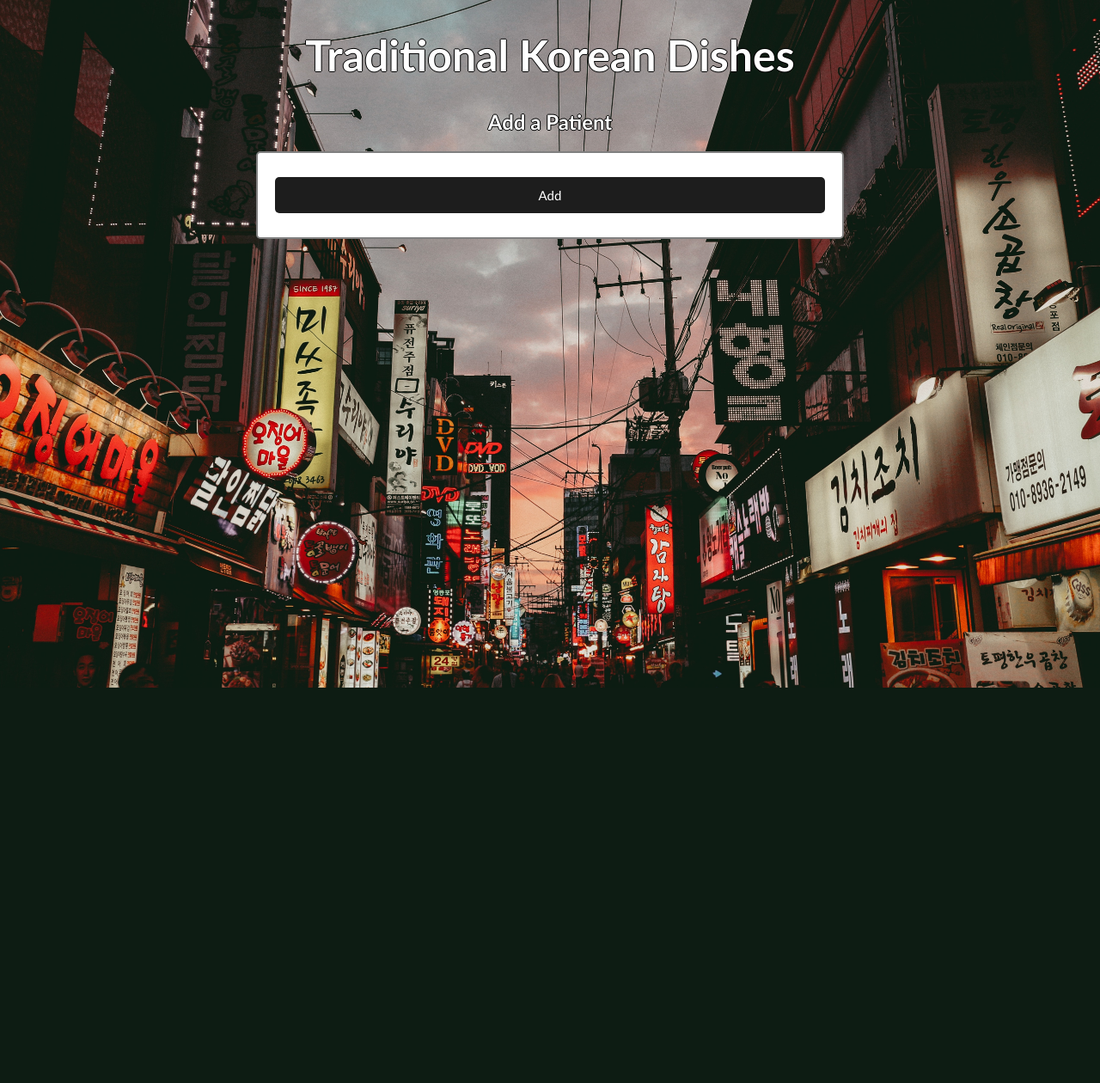
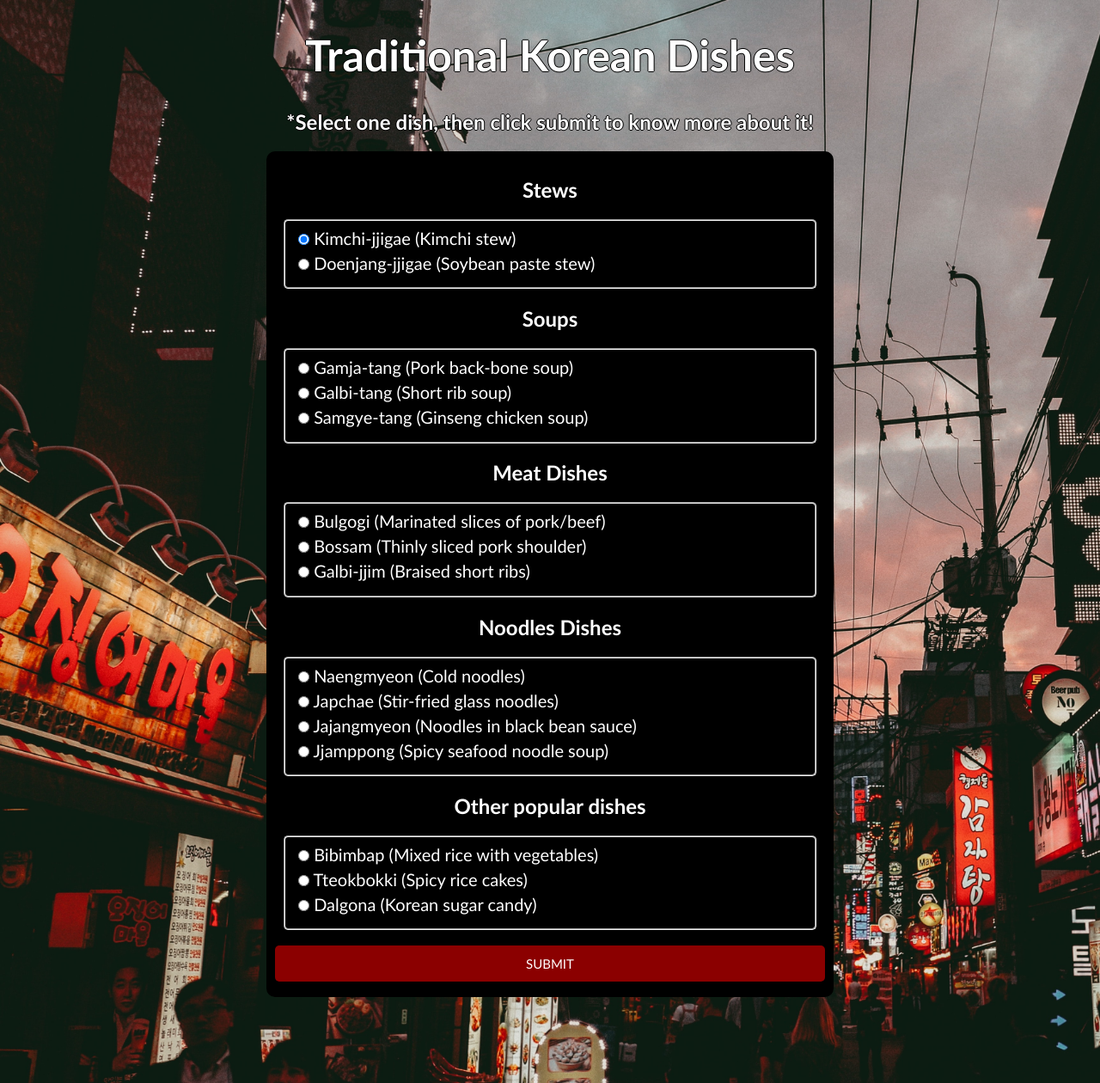
Before and after one commit to davidju4717/korean_traditional_dishes, a Flask app: page / in a window 1280 px wide. Shown: the whole page at 86% size. Before the commit the page ends 800 px from the top, so only its background shows below. Run offline with Flask 2, Linux system fonts and the light colour scheme.

Commit message:
Dish Selection Screen

```diff
--- a/app.py
+++ b/app.py
@@ -7,3 +7,10 @@ app = Flask(__name__)
 @app.route('/')
 def index():
     return render_template("index.html")
+
+@app.route('/dish', methods=['POST'])
+def dish():
+    if request.method == 'POST':
+        dish = request.form.get("group1")
+        description = "Bibimbap[1] (/ˈbiːbɪmbæp/ BEE-bim-bap,[2] from Korean 비빔밥 [pi.bim.p͈ap̚], literally 'mixed rice'), sometimes romanized as bi bim bap or bi bim bop, is a Korean rice dish. The term 'bibim' means mixing rice (burned rice at the bottom of the dish and cooked rice), while the 'bap' noun refers to rice. Bibimbap is served as a bowl of warm white rice topped with namul (sautéed and seasoned vegetables) or kimchi (traditional fermented vegetables) and gochujang (chili pepper paste), soy sauce, or doenjang (a fermented soybean paste). A raw or fried egg and sliced meat (usually beef) are common additions. The hot dish is stirred together thoroughly just before eating.[3] In South Korea, Jeonju, Jinju, and Tongyeong are especially famous for their versions of bibimbap.[4] In 2011, the dish was listed at number 40 on the World's 50 most delicious foods readers' poll compiled by CNN Travel."
+        return render_template("dish.html", dish=dish, description=description)
--- a/static/main.css
+++ b/static/main.css
@@ -12,7 +12,6 @@ h1, h2 {
 }
 
 h3 {
-    color:red;
     text-shadow: 1px 0 0 #000, 0 -1px 0 #000, 0 1px 0 #000, -1px 0 0 #000;
 }
 
@@ -22,52 +21,10 @@ h3 {
 a {
     text-decoration: none;
 }
-.navbar {
-    overflow: hidden;
-    background-color: #444;
-    font-size: 20px;
-}
-.navbar a {
-    float: left;
-    color: #f2f2f2;
-    text-align: center;
-    padding: 14px 16px;
-}
-.navbar a:hover{
-    background-color: #ddd;
-    color: black;
-}
-.navbar a.active{
-    background-color: #111;
-    color: white;
-}
-table,
-th,
-td {
-    padding: 10px;
-    border: 1px solid black;
-    border-collapse: collapse;
-    background-color: white;
-}
-table{
-    border-radius: 5px;
-    overflow:hidden;
-}
-th {
-    background-color: #1d1d1d;
-    color: white;
-}
-.center-table {
-    margin-left: auto;
-    margin-right: auto;
-}
-ul.no-bullets {
-    list-style-type: none;
-    padding: 0;
-    margin: 0;
-}
+
+
 input, select, button {
-    width: 100%;
+    /*width: 100%;*/
     padding: 12px 20px;
     margin: 8px 0;
     border: 1px solid #ccc;
@@ -77,7 +34,7 @@ input, select, button {
     font-size: 15px;
 }
 .add,.delete, button {
-    background-color: #1d1d1d;
+    background-color: darkred;
     color: white;
     border: none;
     cursor: pointer;
@@ -107,14 +64,47 @@ input, select, button {
 
 }
 .inputForm {
-    border: 2px solid grey;
+    border: 2px white;
     width: 50%;
     margin: 0 auto;
+    border-radius: 10px;
+    text-align: left;
+    padding: 10px;
+    background-color: black;
+}
+
+fieldset {
     border-radius: 5px;
-    text-align: left;
-    padding: 20px;
-    background-color: white;
+    font-size: 20px;
+    margin: 10px;
 }
-form > p {
+form > p, h2, h3 {
     text-align: center;
+    color:white;
+    text-shadow: 1px 0 0 #000, 0 -1px 0 #000, 0 1px 0 #000, -1px 0 0 #000;
 }
+
+label {
+    color:white;
+    text-shadow: 1px 0 0 #000, 0 -1px 0 #000, 0 1px 0 #000, -1px 0 0 #000;
+}
+
+input[type=submit] {
+    width: 100%;
+}
+
+.description {
+    margin:20px;
+    background-color: black;
+    padding:20px;
+    border-radius: 10px;
+}
+
+/*style the images*/
+img {
+    /*display: block;*/
+    max-width: 100%;
+    border-radius: 8px;
+    width: 500px;
+    height: auto;
+}
--- a/templates/index.html
+++ b/templates/index.html
@@ -5,14 +5,96 @@
         <meta http-equiv="X-UA-Compatible" content="IE=edge">
         <meta name="viewport" content="width=device-width, initial-scale=1.0">
         <link rel="stylesheet" href="{{ url_for('static', filename='main.css')}}">
-        <title>Covid Management System</title>
+        <title>Traditional Korean Dishes</title>
     </head>
     <body>
         <h1 class="index">Traditional Korean Dishes</h1>
-        <h2>Add a Patient</h2>
-        <form class= "inputForm" id="siteForm" action="/manage_patients/add" method="POST">
+        <h2>*Select one dish, then click submit to know more about it!</h2>
+        <form class= "inputForm" id="siteForm" action="/dish" method="POST">
 
-            <input class="add" type="submit" value="Add">
+            <h2>Stews</h2>
+            <fieldset>
+                <div>
+                    <input type="radio" value="Kimchi-jjigae" name="group1" id="Kimchi-jjigae" checked>
+                    <label for="Kimchi-jjigae">Kimchi-jjigae (Kimchi stew)</label>
+                </div>
+                <div>
+                    <input type="radio" value="Doenjang-jjigae" name="group1" id="Doenjang-jjigae">
+                    <label for="Doenjang-jjigae">Doenjang-jjigae (Soybean paste stew)</label>
+                </div>
+            </fieldset>
+
+            <h2>Soups</h2>
+            <fieldset>
+                <div>
+                    <input type="radio" value="Gamja-tang" name="group1" id="gamja-tang">
+                    <label for="gamja-tang">Gamja-tang (Pork back-bone soup)</label>
+                </div>
+                <div>
+                    <input type="radio" value="Galbi-tang" name="group1" id="Galbi-tang">
+                    <label for="Galbi-tang">Galbi-tang (Short rib soup)</label>
+                </div>
+                <div>
+                    <input type="radio" value="Samgye-tang" name="group1" id="Samgye-tang">
+                    <label for="Samgye-tang">Samgye-tang (Ginseng chicken soup)</label>
+                </div>
+            </fieldset>
+
+            <h2>Meat Dishes</h2>
+            <fieldset>
+                <div>
+                    <input type="radio" value="Bulgogi" name="group1" id="Bulgogi">
+                    <label for="Bulgogi">Bulgogi (Marinated slices of pork/beef)</label>
+                </div>
+                <div>
+                    <input type="radio" value="Bossam" name="group1" id="Bossam">
+                    <label for="Bossam">Bossam (Thinly sliced pork shoulder)</label>
+                </div>
+                <div>
+                    <input type="radio" value="Galbi-jjim" name="group1" id="Galbi-jjim">
+                    <label for="Galbi-jjim">Galbi-jjim (Braised short ribs)</label>
+                </div>
+            </fieldset>
+
+            <h2>Noodles Dishes</h2>
+            <fieldset>
+                <div>
+                    <input type="radio" value="Naengmyeon" name="group1" id="Naengmyeon">
+                    <label for="Naengmyeon">Naengmyeon (Cold noodles)</label>
+                </div>
+                <div>
+                    <input type="radio" value="Japchae" name="group1" id="Japchae">
+                    <label for="Japchae">Japchae (Stir-fried glass noodles)</label>
+                </div>
+                <div>
+                    <input type="radio" value="Jajangmyeon" name="group1" id="Jajangmyeon">
+                    <label for="Jajangmyeon">Jajangmyeon (Noodles in black bean sauce)</label>
+                </div>
+                <div>
+                    <input type="radio" value="Jjamppong" name="group1" id="Jjamppong">
+                    <label for="Jjamppong">Jjamppong (Spicy seafood noodle soup)</label>
+                </div>
+            </fieldset>
+
+            <h2>Other popular dishes </h2>
+            <fieldset>
+                <div>
+                    <input type="radio" value="Bibimbap" name="group1" id="Bibimbap">
+                    <label for="Bibimbap">Bibimbap (Mixed rice with vegetables)</label>
+                </div>
+                <div>
+                    <input type="radio" value="Tteokbokki" name="group1" id="Tteokbokki">
+                    <label for="Tteokbokki">Tteokbokki (Spicy rice cakes)</label>
+                </div>
+                <div>
+                    <input type="radio" value="Dalgona" name="group1" id="Dalgona">
+                    <label for="Dalgona">Dalgona (Korean sugar candy)</label>
+                </div>
+            </fieldset>
+
+
+
+            <input class="add" type="submit" value="SUBMIT" title="Click submit to see images and a description about the dish">
         </form>
     </body>
 </html>
```
Also changed, not shown: templates/dish.html (added, +22 -0 lines), static/Dolsot-bibimbap.jpg (added).
